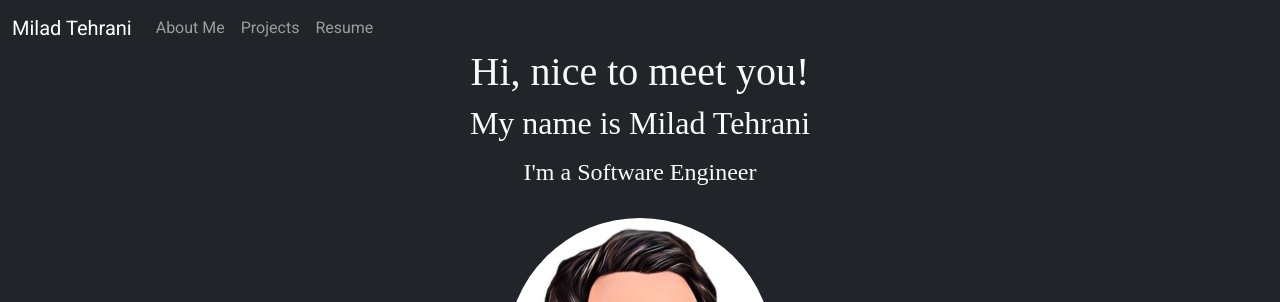
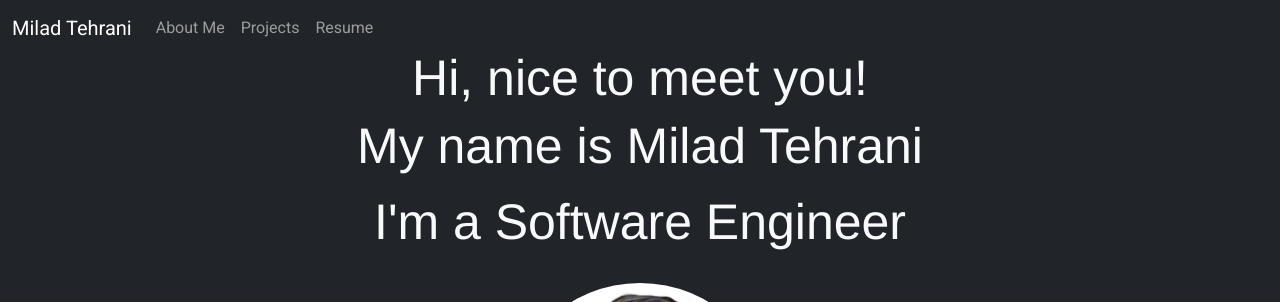
Before and after one commit to tehranimilad/Portfolio.v3, a React (Create React App) app in the folder frontend/: page / in a window 1280 px wide. Shown: the top 302 px of the page. Built offline with nearby package versions, Linux system fonts and the light colour scheme.

Commit message:
updated homepage div

```diff
--- a/frontend/src/pages/HomePage/index.css
+++ b/frontend/src/pages/HomePage/index.css
@@ -6,12 +6,11 @@
 }
 
 .homeHeader {
-    font-family: 'Unbounded', cursive;
+    font-family:'Franklin Gothic Medium', 'Arial Narrow', Arial, sans-serif;
 }
 
 .homePageDiv {
     height: 100vh;
-    background-size: cover;
 }
 
 .aboutDescription {
@@ -20,5 +19,9 @@
 }
 
 .icons {
-    padding-top: 115px;
+    padding-top: 80px;
 }
+
+h1 {
+    font-size: 50px;
+}
--- a/frontend/src/pages/HomePage/index.js
+++ b/frontend/src/pages/HomePage/index.js
@@ -10,8 +10,8 @@ return (
    <div className="homeHeader">
     <div className='p-5 text-center bg-dark text-light'>
     <h1 className='mb-6'>Hi, nice to meet you!</h1>
-    <h2 className='mb-3'>My name is Milad Tehrani</h2>
-    <h4 className='mb-3'>I'm a Software Engineer</h4>
+    <h1 className='mb-3'>My name is Milad Tehrani</h1>
+    <h1 className='mb-3'>I'm a Software Engineer</h1>
     <div class="text-center">
         <MDBCardImage position='top' className="avatar" src={headshot}></MDBCardImage>
           <MDBCardBody className="aboutDescription">
```
